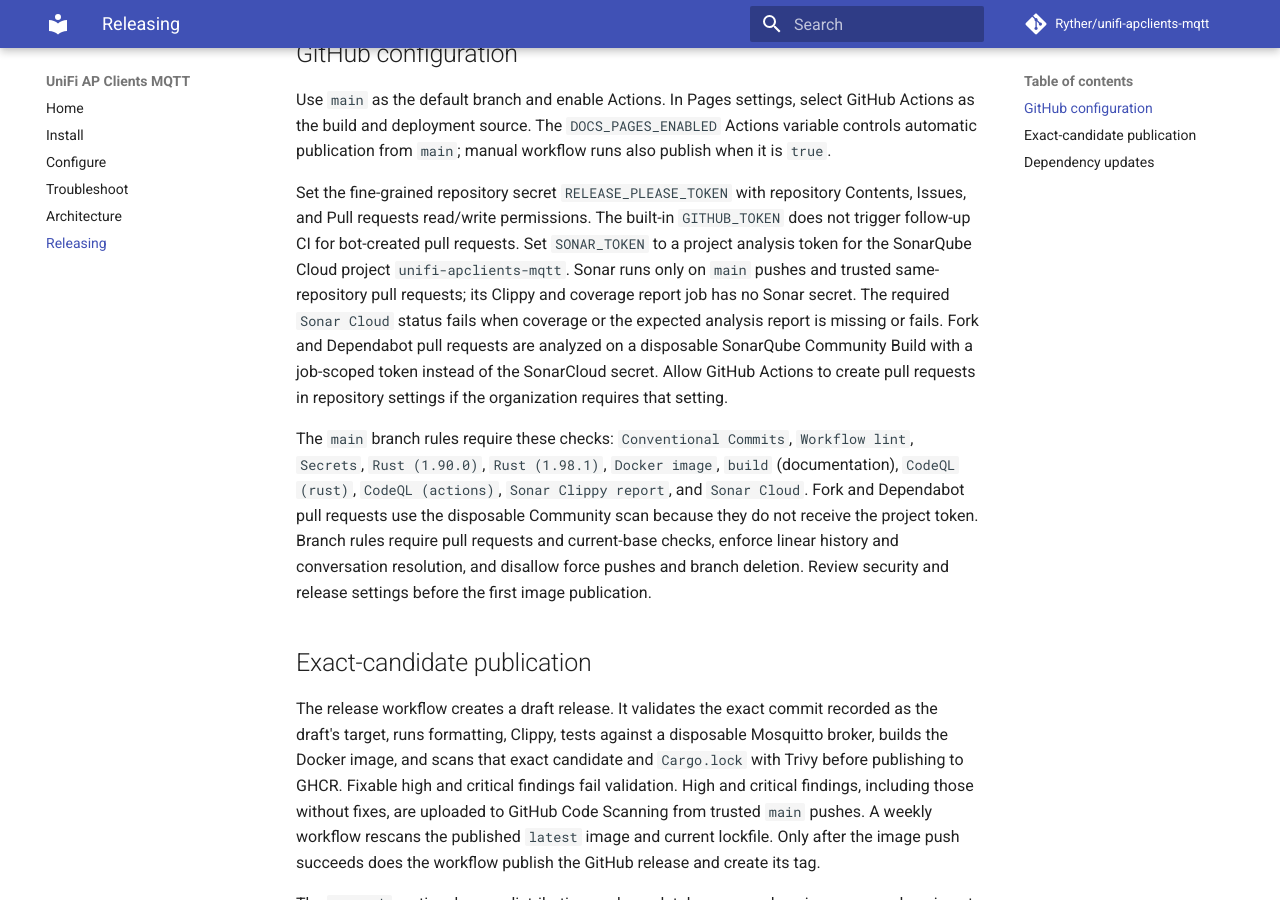
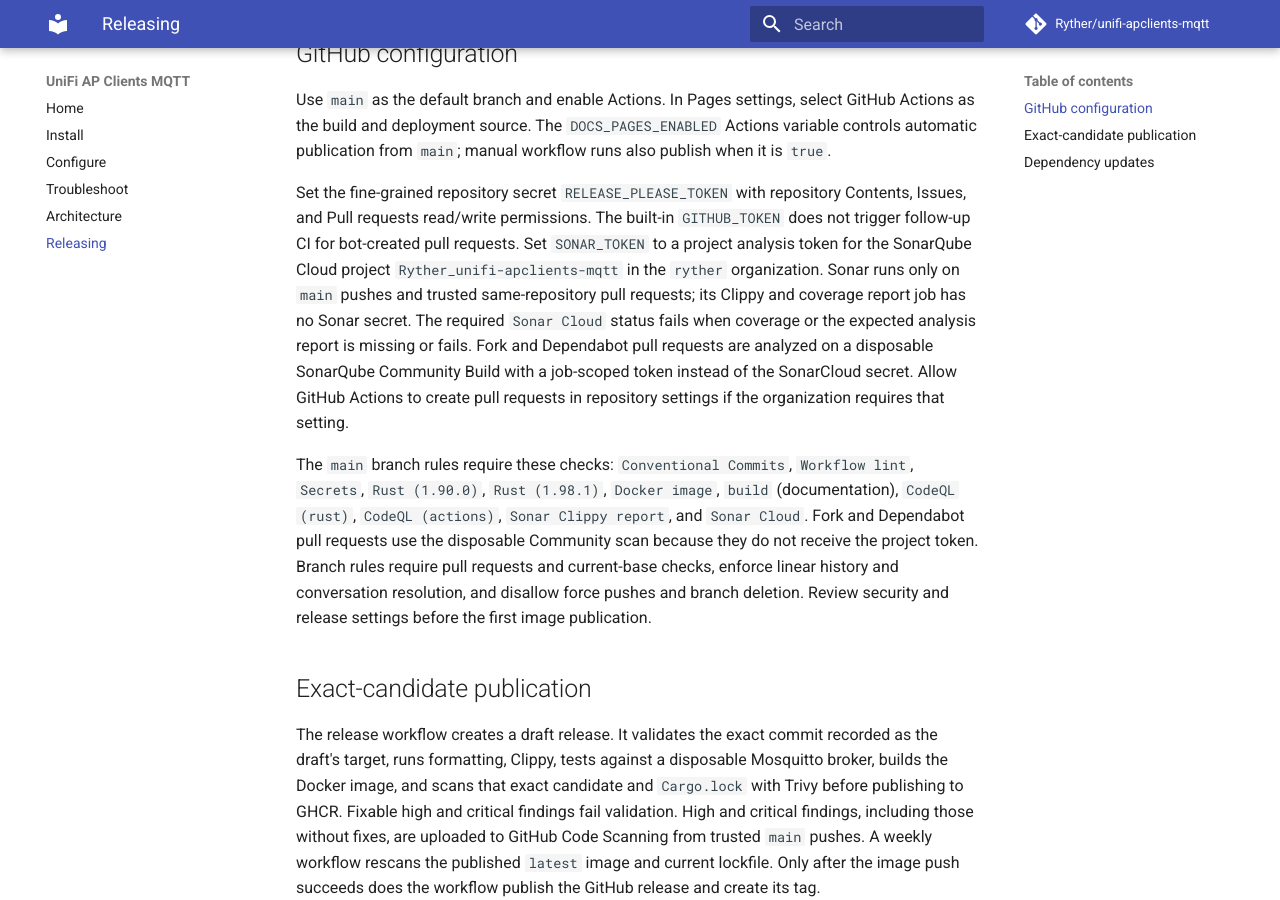
Before and after one commit to Ryther/unifi-apclients-mqtt, an MkDocs documentation site: the page built from docs/releasing.md, in a window 1280 px wide and 900 px high, scrolled down 302 px. Built offline with MkDocs 1.6.1 and Material for MkDocs 9.7.7, drawn with Linux system fonts in a browser that asks for light colours; comment, search, counter and statistics services are not loaded.

Commit message:
chore(sonar): align project identifiers (#46)

```diff
--- a/docs/releasing.md
+++ b/docs/releasing.md
@@ -17,8 +17,9 @@
 Contents, Issues, and Pull requests read/write permissions. The built-in
 `GITHUB_TOKEN` does not trigger follow-up CI for bot-created pull requests.
 Set `SONAR_TOKEN` to a project analysis token for the SonarQube Cloud project
-`unifi-apclients-mqtt`. Sonar runs only on `main` pushes and
-trusted same-repository pull requests; its Clippy and coverage report job has
+`Ryther_unifi-apclients-mqtt` in the `ryther` organization. Sonar runs only on
+`main` pushes and trusted same-repository pull requests; its Clippy and
+coverage report job has
 no Sonar secret. The required `Sonar Cloud` status fails when coverage or the
 expected analysis report is missing or fails. Fork and Dependabot pull
 requests are analyzed on a disposable SonarQube Community Build with a
```
Also changed, not shown: README.md (+1 -1 lines), docs/troubleshooting.md (+2 -1 lines), 1 other file.
